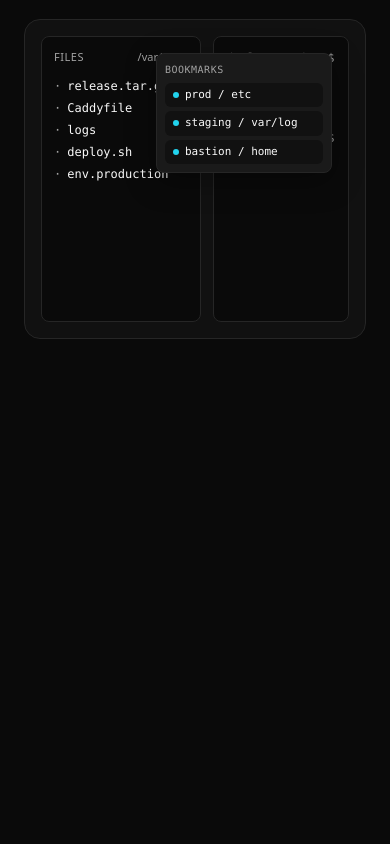
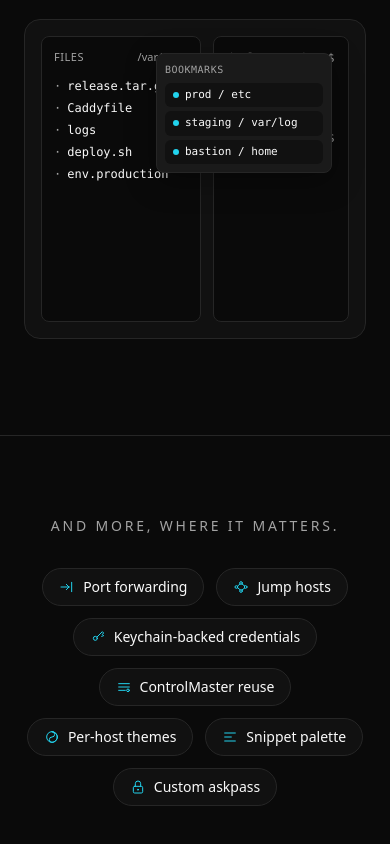
Before and after one commit to ZingerLittleBee/Caterm, a Next.js app in the folder apps/landing/: page /en in a window 390 px wide. Shown: the part 4138-4982 px from the top of the page. Before the commit the page ends 4573 px from the top, so only its background shows below. Built offline with nearby package versions, Linux system fonts and the light colour scheme.

Commit message:
feat(landing): capability strip

```diff
--- a/apps/landing/messages/en.json
+++ b/apps/landing/messages/en.json
@@ -76,5 +76,17 @@
       "env.production"
     ],
     "bookmarks": ["prod / etc", "staging / var/log", "bastion / home"]
+  },
+  "capabilities": {
+    "title": "And more, where it matters.",
+    "items": {
+      "portForward": "Port forwarding",
+      "jumpHost": "Jump hosts",
+      "keychain": "Keychain-backed credentials",
+      "controlMaster": "ControlMaster reuse",
+      "themes": "Per-host themes",
+      "snippets": "Snippet palette",
+      "askpass": "Custom askpass"
+    }
   }
 }
--- a/apps/landing/messages/zh.json
+++ b/apps/landing/messages/zh.json
@@ -76,5 +76,17 @@
       "env.production"
     ],
     "bookmarks": ["prod / etc", "staging / var/log", "bastion / home"]
+  },
+  "capabilities": {
+    "title": "其他重要细节，也已就绪。",
+    "items": {
+      "portForward": "端口转发",
+      "jumpHost": "跳板机链",
+      "keychain": "Keychain 凭据",
+      "controlMaster": "ControlMaster 复用",
+      "themes": "每主机独立主题",
+      "snippets": "命令片段调色板",
+      "askpass": "自定义 askpass"
+    }
   }
 }
--- a/apps/landing/src/app/[locale]/page.tsx
+++ b/apps/landing/src/app/[locale]/page.tsx
@@ -2,6 +2,7 @@ import { setRequestLocale } from 'next-intl/server'
 import { FeatureGrid } from '@/components/features/feature-grid'
 import { Hero } from '@/components/hero/hero'
 import { TopNav } from '@/components/nav/top-nav'
+import { CapabilityStrip } from '@/components/sections/capability-strip'
 import { SftpDeepDive } from '@/components/sections/sftp-deep-dive'
 import { SyncDeepDive } from '@/components/sections/sync-deep-dive'
 import { TerminalAnimation } from '@/components/terminal/terminal-animation'
@@ -17,6 +18,7 @@ export default async function HomePage({ params }: { params: Promise<{ locale: s
       <FeatureGrid />
       <SyncDeepDive />
       <SftpDeepDive />
+      <CapabilityStrip />
     </>
   )
 }
--- /dev/null
+++ b/apps/landing/src/components/sections/capability-strip.tsx
@@ -0,0 +1,43 @@
+import { useTranslations } from 'next-intl'
+import {
+  AskpassIcon,
+  ControlMasterIcon,
+  JumpHostIcon,
+  KeychainIcon,
+  PortForwardIcon,
+  SnippetIcon,
+  ThemeIcon
+} from '@/components/icons'
+
+export function CapabilityStrip() {
+  const t = useTranslations('capabilities')
+
+  const items = [
+    { key: 'portForward', Icon: PortForwardIcon },
+    { key: 'jumpHost', Icon: JumpHostIcon },
+    { key: 'keychain', Icon: KeychainIcon },
+    { key: 'controlMaster', Icon: ControlMasterIcon },
+    { key: 'themes', Icon: ThemeIcon },
+    { key: 'snippets', Icon: SnippetIcon },
+    { key: 'askpass', Icon: AskpassIcon }
+  ] as const
+
+  return (
+    <section className="mx-auto max-w-6xl border-[var(--color-border)] border-t px-6 py-20 lg:px-8">
+      <h2 className="text-center text-[var(--color-text-muted)] text-sm uppercase tracking-[0.2em]">{t('title')}</h2>
+      <ul className="mt-8 flex flex-wrap items-center justify-center gap-3">
+        {items.map(({ key, Icon }) => (
+          <li
+            className="inline-flex items-center gap-2 rounded-full border border-[var(--color-border)] bg-[var(--color-surface)] px-4 py-2 text-[var(--color-text)] text-sm"
+            key={key}
+          >
+            <span className="text-[var(--color-accent)]">
+              <Icon className="h-4 w-4" />
+            </span>
+            {t(`items.${key}`)}
+          </li>
+        ))}
+      </ul>
+    </section>
+  )
+}
```
